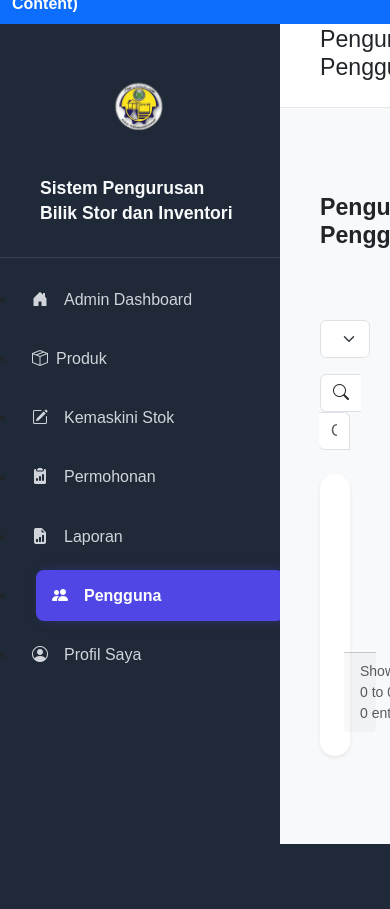
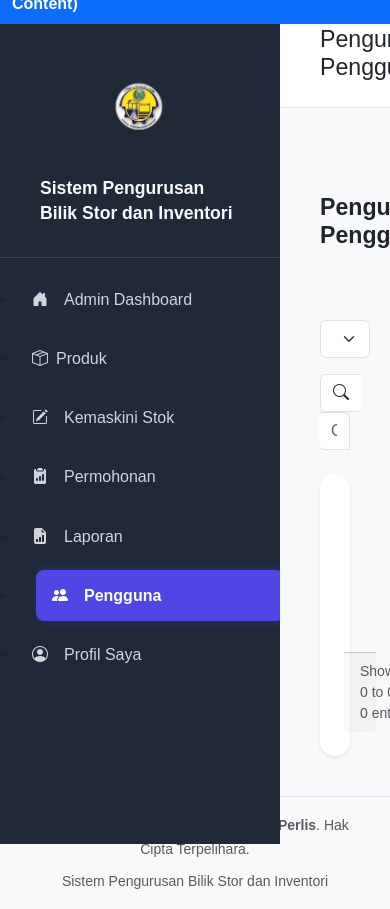
Before and after one commit to gible717/storeroom-system, a PHP site: page /admin_users.php in a window 390 px wide; the page is wider, and only the part inside the window is pictured. Before the commit the page ends 844 px from the top of that part, so only its background shows below. Run offline with PHP 8.4, Linux system fonts and the light colour scheme; the visitor is signed in with stand-in values (Sample User, id 1); data that the repository does not hold is empty; some libraries are stand-ins or nearby versions.

Commit message:
feat: Add copyright footer for Majlis Perbandaran Kangar
Added professional copyright footer to both admin and staff layouts:
- Copyright © 2025 Majlis Perbandaran Kangar, Perlis
- System name displayed on right side
- Responsive design (stacks on mobile)
- Sticky footer that stays at bottom of page
- Consistent styling with light background

🤖 Generated with [Claude Code](https://claude.com/claude-code)

Co-Authored-By: Claude <noreply@anthropic.com>

```diff
--- a/admin_footer.php
+++ b/admin_footer.php
@@ -4,6 +4,25 @@
         </div>
     </div>
 </div>
+
+<!-- Footer -->
+<footer class="footer bg-light border-top mt-auto py-3">
+    <div class="container-fluid px-4">
+        <div class="row align-items-center">
+            <div class="col-md-6 text-center text-md-start">
+                <small class="text-muted">
+                    © 2025 <strong>Majlis Perbandaran Kangar, Perlis</strong>. Hak Cipta Terpelihara.
+                </small>
+            </div>
+            <div class="col-md-6 text-center text-md-end mt-2 mt-md-0">
+                <small class="text-muted">
+                    Sistem Pengurusan Bilik Stor dan Inventori
+                </small>
+            </div>
+        </div>
+    </div>
+</footer>
+
 <script src="https://cdn.jsdelivr.net/npm/bootstrap@5.3.2/dist/js/bootstrap.bundle.min.js"></script>
 <script src="https://cdn.jsdelivr.net/npm/chart.js"></script>
 <script>
--- a/admin_header.php
+++ b/admin_header.php
@@ -43,7 +43,16 @@ $header_user_initials = substr($initials, 0, 2);
 
     <style>
         :root { --sidebar-width: 280px; }
-        body { background-color: #f8f9fa; font-family: sans-serif; margin: 0; padding: 0; }
+        html { height: 100%; }
+        body {
+            background-color: #f8f9fa;
+            font-family: sans-serif;
+            margin: 0;
+            padding: 0;
+            min-height: 100%;
+            display: flex;
+            flex-direction: column;
+        }
         .sidebar { width: var(--sidebar-width); height: 100vh; position: fixed; top: 0; left: 0; background-color: #1f2937; padding-top: 1rem; overflow-y: auto; }
 
         .sidebar-nav { padding: 1rem; }
@@ -173,6 +182,17 @@ $header_user_initials = substr($initials, 0, 2);
             min-width: 300px;
             max-width: 400px;
         }
+
+        /* Footer styling */
+        .footer {
+            margin-top: auto;
+            background-color: #f8f9fa !important;
+            border-top: 1px solid #dee2e6 !important;
+        }
+        .footer small {
+            font-size: 0.875rem;
+            line-height: 1.5;
+        }
     </style>
 </head>
 <body>
```
Also changed, not shown: staff_footer.php (+19 -0 lines), staff_header.php (+18 -0 lines).
